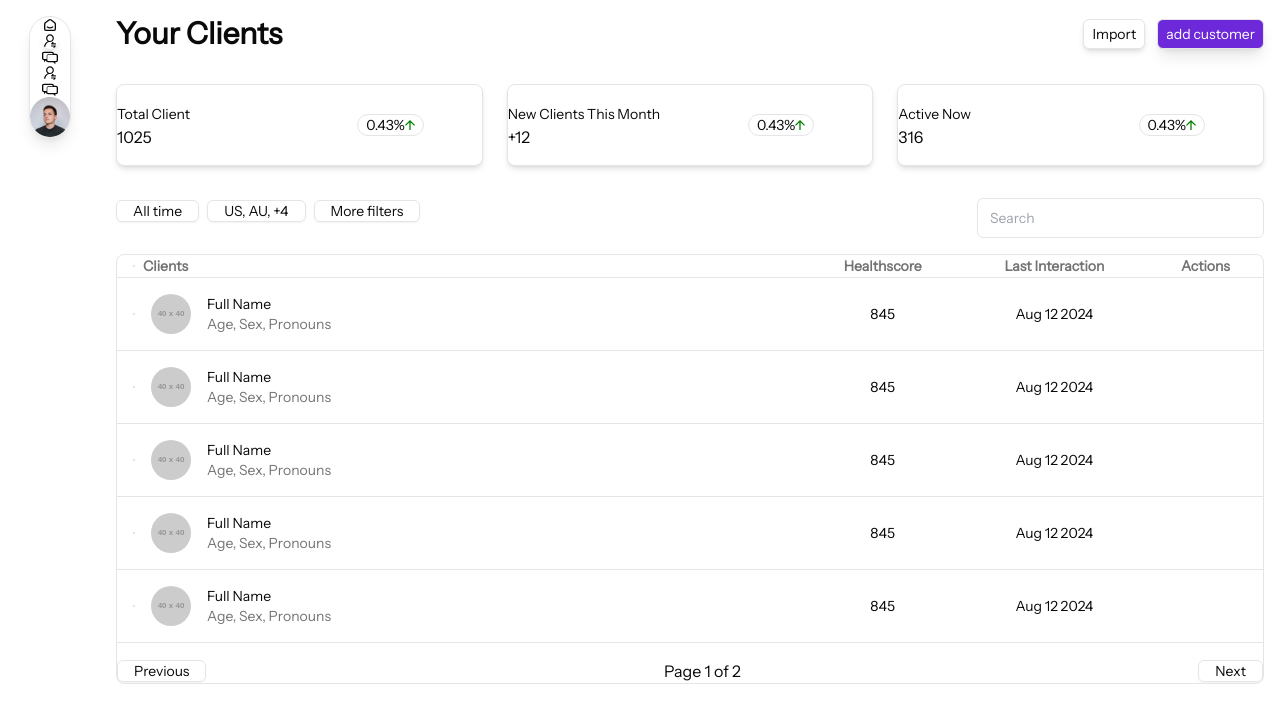
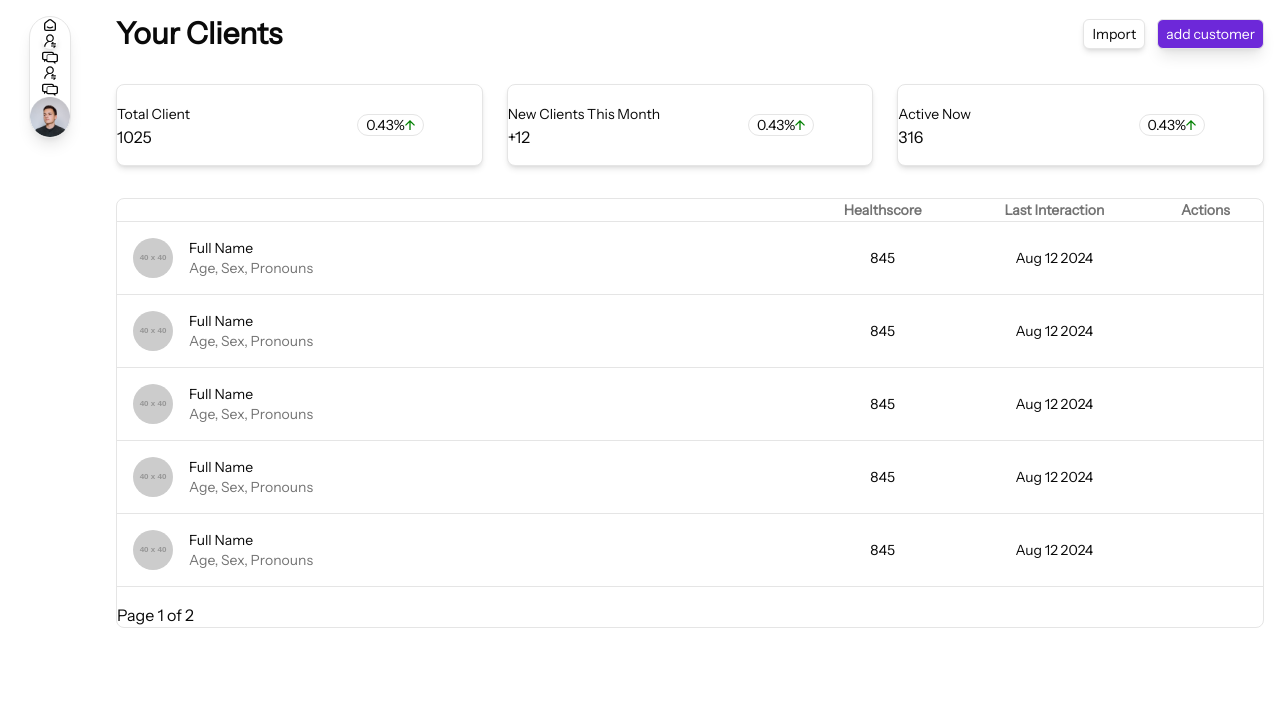
Before and after one commit to Nitin-Saini24/Juyo-test-next, a Next.js app: page /clients in a window 1280 px wide. Shown: the top 722 px of the page. Built offline with nearby package versions, Linux system fonts and the light colour scheme.

Commit message:
test changes

```diff
--- a/app/clients/page.jsx
+++ b/app/clients/page.jsx
@@ -1,8 +1,8 @@
 "use client";
 import React, { useState, useEffect } from "react";
-import { Button } from "../../components/ui/button";
-import { Input } from "../../components/ui/input";
-import { Checkbox } from "../../components/ui/checkbox";
+// import { Button } from "../../components/ui/button";
+// import { Input } from "../../components/ui/input";
+// import { Checkbox } from "../../components/ui/checkbox";
 import {
   Table,
   TableBody,
@@ -98,7 +98,7 @@ const TableWithPagination = () => {
   return (
     <div className="p-4">
       {/* Filters */}
-      <div className="flex justify-between mb-4">
+      {/* <div className="flex justify-between mb-4">
         <div className="space-x-2">
           <Button variant="outline">All time</Button>
           <Button variant="outline">US, AU, +4</Button>
@@ -111,7 +111,7 @@ const TableWithPagination = () => {
           value={searchTerm}
           onChange={(e) => setSearchTerm(e.target.value)}
         />
-      </div>
+      </div> */}
 
       {/* Table */}
       <div className="overflow-hidden border rounded-lg">
@@ -120,7 +120,7 @@ const TableWithPagination = () => {
             <TableRow>
               <TableHead className="w-[60%]">
                 <div className="flex items-center gap-2">
-                  <Checkbox className="bg-gray-200" /> Clients
+                  {/* <Checkbox className="bg-gray-200" /> Clients */}
                 </div>
               </TableHead>
               <TableHead className="text-center">Healthscore</TableHead>
@@ -133,7 +133,7 @@ const TableWithPagination = () => {
               <TableRow key={row.id}>
                 <TableCell>
                   <div className="flex items-center space-x-4">
-                    <Checkbox className="bg-gray-200" />
+                    {/* <Checkbox className="bg-gray-200" /> */}
                     <img
                       src="https://via.placeholder.com/40"
                       alt="User Avatar"
@@ -150,12 +150,12 @@ const TableWithPagination = () => {
                   {row.lastInteraction}
                 </TableCell>
                 <TableCell className="flex space-x-2 text-center">
-                  <Button variant="ghost" size="icon">
-                    {/* <Icons.phone /> */}
-                  </Button>
-                  <Button variant="ghost" size="icon">
-                    {/* <Icons.edit /> */}
-                  </Button>
+                  {/* <Button variant="ghost" size="icon"> */}
+                  {/* <Icons.phone /> */}
+                  {/* </Button> */}
+                  {/* <Button variant="ghost" size="icon"> */}
+                  {/* <Icons.edit /> */}
+                  {/* </Button> */}
                 </TableCell>
               </TableRow>
             ))}
@@ -163,18 +163,18 @@ const TableWithPagination = () => {
         </Table>
         {/* {pageination}     */}
         <div className="flex justify-between items-center mt-4">
-          <Button
+          {/* <Button
             variant="outline"
             onClick={() =>
               setCurrentPage(currentPage > 1 ? currentPage - 1 : 1)
             }
           >
             Previous
-          </Button>
+          </Button> */}
           <p>
             Page {currentPage} of {totalPages}
           </p>
-          <Button
+          {/* <Button
             variant="outline"
             onClick={() =>
               setCurrentPage(
@@ -183,7 +183,7 @@ const TableWithPagination = () => {
             }
           >
             Next
-          </Button>
+          </Button> */}
         </div>
       </div>
     </div>
--- a/app/dashboard/page.jsx
+++ b/app/dashboard/page.jsx
@@ -10,13 +10,13 @@ import {
   CardFooter,
   CardHeader,
   CardTitle,
-} from "@/components/ui/card";
+} from "../../Components/ui/card";
 import {
   Accordion,
   AccordionContent,
   AccordionItem,
   AccordionTrigger,
-} from "@/components/ui/accordion";
+} from "../../Components/ui/accordion";
 import { useState } from "react";
 // import ChartOne from "@/Components/Charts/ChartOne";
 // import ChartTwo from "@/Components/Charts/ChartTwo";
```
